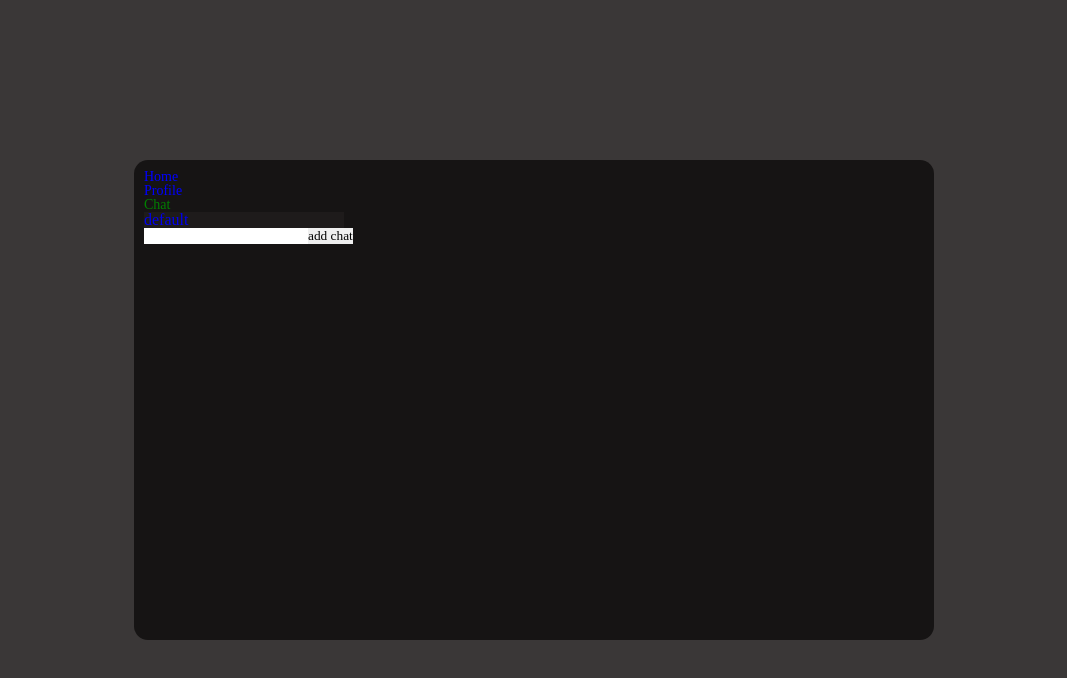
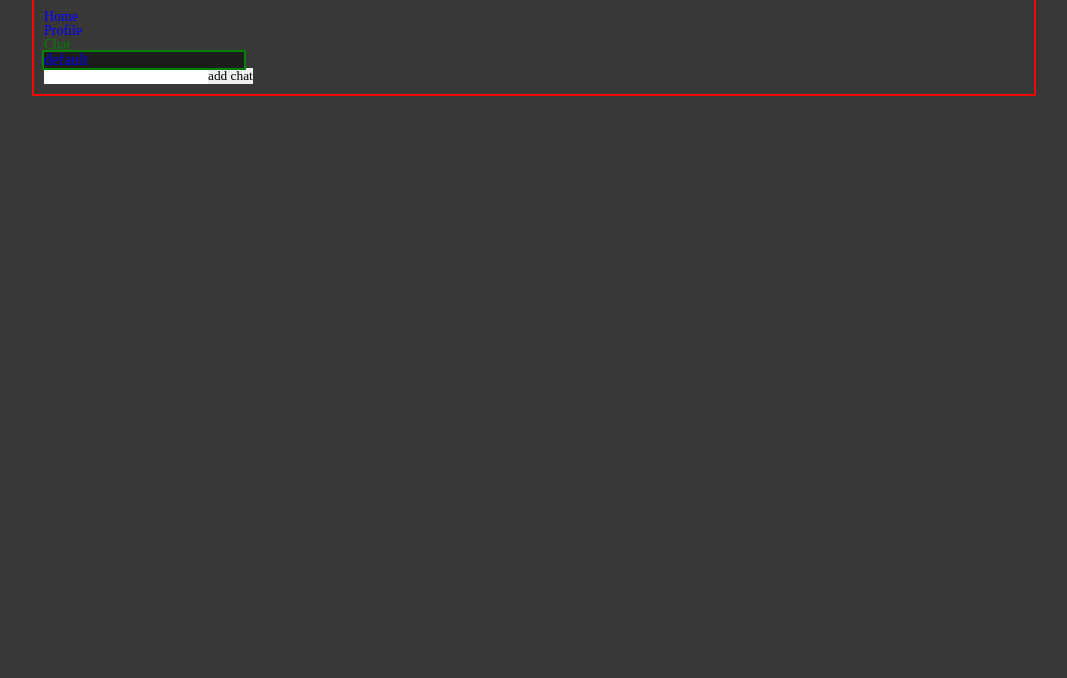
Before and after one commit to DEValtermaRRin/react_bogdanova, a React app: page /chat in a window 1280 px wide. Shown: the top 678 px of the page, without its empty margins (106-1173 px from the left). Built offline with nearby package versions, Linux system fonts and the light colour scheme.

Commit message:
savepoint

```diff
--- a/src/App.scss
+++ b/src/App.scss
@@ -1,13 +1,6 @@
 .container {
+  outline: 2px  solid red;
+  max-width: 1000px;
   margin: 0 auto;
   padding: 10px;
 }
-.app {
-  max-width: 800px;
-  margin-top: 20vh;
-  height: 60vh;
-  background-color: #161414;
-  border-radius: 1rem;
-  display: flex;
-  justify-content: space-between;
-}
--- a/src/components/Chat/Chat.scss
+++ b/src/components/Chat/Chat.scss
@@ -1,7 +1,13 @@
-
 .chat {
+  outline: 2px  solid red;
   display: flex;
   flex-direction: column;
   justify-content: space-between;
   width: 560px;
+  margin-top: 20vh;
+  height: 60vh;
+  background-color: #161414;
+  border-radius: 1rem;
+  display: flex;
+  justify-content: space-between;
 }
--- a/src/components/ChatList/ChatList.scss
+++ b/src/components/ChatList/ChatList.scss
@@ -1,4 +1,5 @@
 .chatlist {
+  outline: 2px  solid green;
   background-color: #1e1b1b;
   width: 200px;
   font-size: 16px;
--- a/src/components/Header/Header.tsx
+++ b/src/components/Header/Header.tsx
@@ -22,7 +22,8 @@ const navToolbar = [
 /* NavLink / Link to == a href  (учебный момент)*/
 
 export const Header: FC = () => (
-  <header>
+  <>
+    <header className='header'>
       <ul>
         {navToolbar.map((link) => (
           <li key={link.id}>
@@ -35,9 +36,9 @@ export const Header: FC = () => (
           </li>
         ))}
       </ul>
-
-    <main>
+    </header>
+    <main className='main'>
       <Outlet />
     </main>
-  </header>
+  </>
 );
```
Also changed, not shown: package.json (+2 -7 lines). Lines whose indentation alone changed are shown as unchanged.
